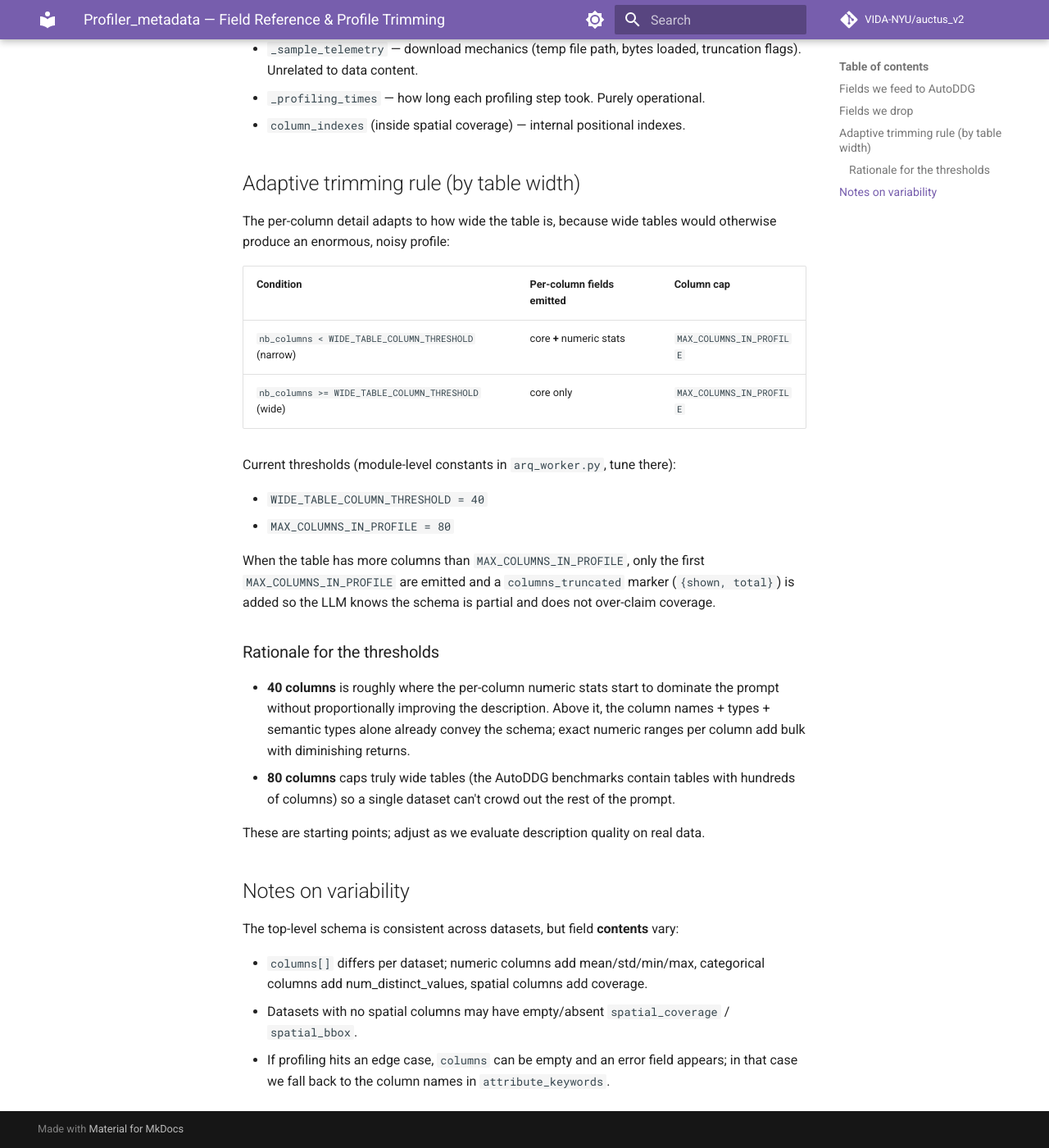
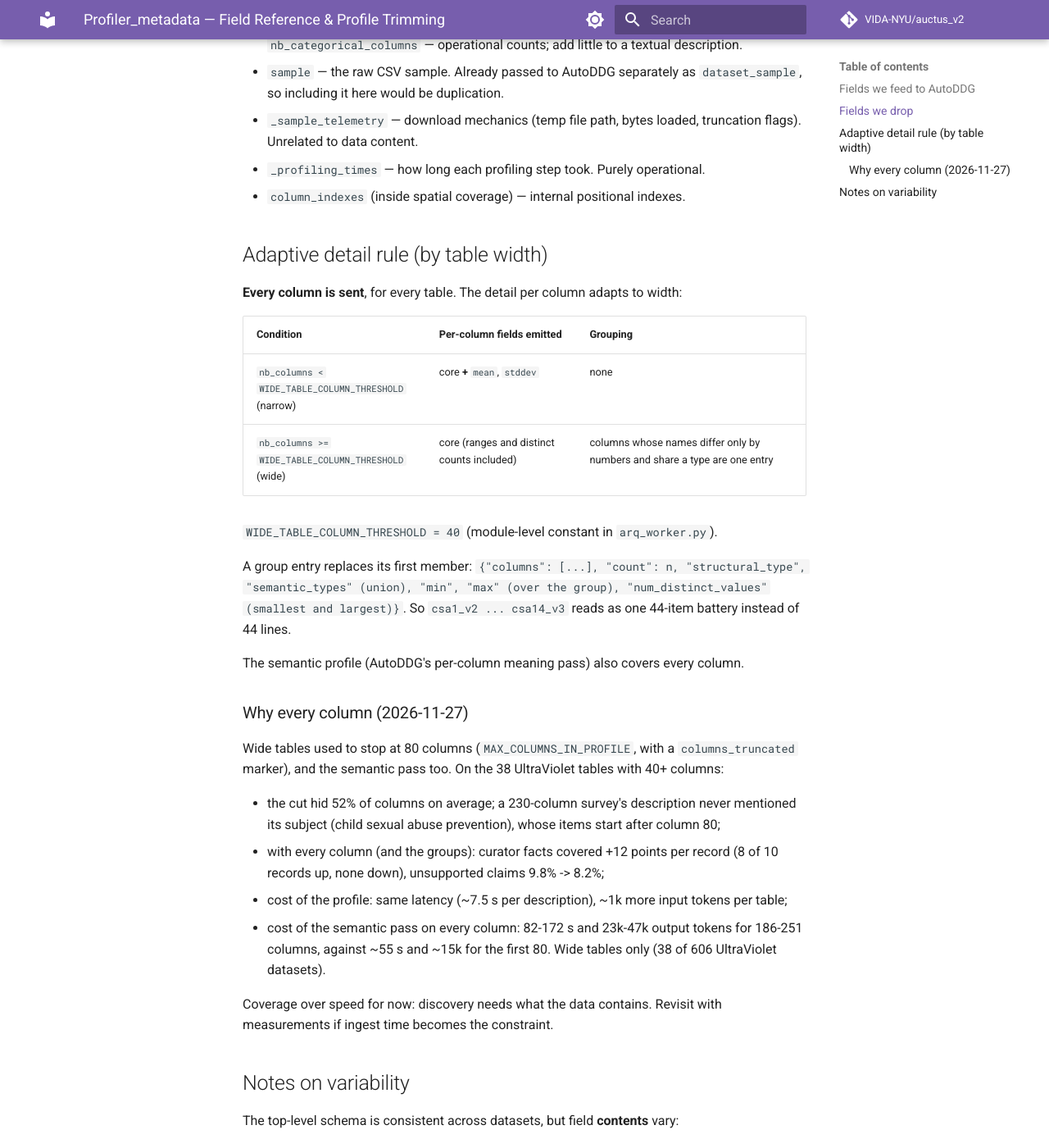
Before and after one commit to VIDA-NYU/auctus_v2, an MkDocs documentation site: the page built from docs/Profiler_metadata — Field Reference.md, in a window 1280 px wide and 1400 px high, scrolled down 1817 px. Shown: the whole window at 82% size. Built offline with MkDocs 1.6.1 and Material for MkDocs 9.7.7, drawn with Linux system fonts in a browser that asks for light colours; comment, search, counter and statistics services are not loaded; some of the changed text lies outside the part shown.

Commit message:
Docs: AutoDDG input sends every column; adaptive detail and grouping rule
The field reference still described the 80-column cap, std instead of stddev,
and no ranges for wide tables. Now matches build_profile_text, with the
measurements behind dropping the cap.

```diff
--- a/docs/Profiler_metadata — Field Reference.md
+++ b/docs/Profiler_metadata — Field Reference.md
@@ -34,8 +34,11 @@ Per-column (`columns[]`) — the core signal. For each column:
 | `name` | always (core) | The column name (e.g. Facility Name). |
 | `structural_type` | always (core) | Storage type (e.g. http://schema.org/Text, integer, date). |
 | `semantic_types` | always (core) | Meaning, when detected (e.g. latitude, city name). |
-| `num_distinct_values` | narrow tables only | Cardinality (categorical columns). |
-| `mean`, `std`, `min`, `max` | narrow tables only | Numeric stats; present only for numerical columns. Help the description state real ranges instead of guessing. |
+| `num_distinct_values` | always (core) | Cardinality (categorical columns). Capped at `nb_rows` (atlas-profiler's estimate can exceed it). |
+| `min`, `max` | always (core) | Numeric range. Without it the model reads ranges off the few sample rows. |
+| `mean`, `stddev` | narrow tables only | Numeric moments; present only for numerical columns. |
+
+Dataset-level, also sent: `temporal_coverage` (`start`, `end`), the file's date range from the record.
 
 ## Fields we drop
 
@@ -57,36 +60,31 @@ Per-column (`columns[]`) — the core signal. For each column:
 - `_profiling_times` — how long each profiling step took. Purely operational.
 - `column_indexes` (inside spatial coverage) — internal positional indexes.
 
-## Adaptive trimming rule (by table width)
+## Adaptive detail rule (by table width)
 
-The per-column detail adapts to how wide the table is, because wide tables would
-otherwise produce an enormous, noisy profile:
+**Every column is sent**, for every table. The detail per column adapts to width:
 
-| Condition | Per-column fields emitted | Column cap |
+| Condition | Per-column fields emitted | Grouping |
 |---|---|---|
-| `nb_columns < WIDE_TABLE_COLUMN_THRESHOLD` (narrow) | core **+** numeric stats | `MAX_COLUMNS_IN_PROFILE` |
-| `nb_columns >= WIDE_TABLE_COLUMN_THRESHOLD` (wide) | core only | `MAX_COLUMNS_IN_PROFILE` |
+| `nb_columns < WIDE_TABLE_COLUMN_THRESHOLD` (narrow) | core **+** `mean`, `stddev` | none |
+| `nb_columns >= WIDE_TABLE_COLUMN_THRESHOLD` (wide) | core (ranges and distinct counts included) | columns whose names differ only by numbers and share a type are one entry |
 
-Current thresholds (module-level constants in `arq_worker.py`, tune there):
+`WIDE_TABLE_COLUMN_THRESHOLD = 40` (module-level constant in `arq_worker.py`).
 
-- `WIDE_TABLE_COLUMN_THRESHOLD = 40`
-- `MAX_COLUMNS_IN_PROFILE = 80`
+A group entry replaces its first member: `{"columns": [...], "count": n, "structural_type", "semantic_types" (union), "min", "max" (over the group), "num_distinct_values" (smallest and largest)}`. So `csa1_v2 ... csa14_v3` reads as one 44-item battery instead of 44 lines.
 
-When the table has more columns than `MAX_COLUMNS_IN_PROFILE`, only the first
-`MAX_COLUMNS_IN_PROFILE` are emitted and a `columns_truncated` marker
-(`{shown, total}`) is added so the LLM knows the schema is partial and does not
-over-claim coverage.
+The semantic profile (AutoDDG's per-column meaning pass) also covers every column.
 
-### Rationale for the thresholds
+### Why every column (2026-11-27)
 
-- **40 columns** is roughly where the per-column numeric stats start to dominate the
-  prompt without proportionally improving the description. Above it, the column
-  names + types + semantic types alone already convey the schema; exact numeric
-  ranges per column add bulk with diminishing returns.
-- **80 columns** caps truly wide tables (the AutoDDG benchmarks contain tables with
-  hundreds of columns) so a single dataset can't crowd out the rest of the prompt.
+Wide tables used to stop at 80 columns (`MAX_COLUMNS_IN_PROFILE`, with a `columns_truncated` marker), and the semantic pass too. On the 38 UltraViolet tables with 40+ columns:
 
-These are starting points; adjust as we evaluate description quality on real data.
+- the cut hid 52% of columns on average; a 230-column survey's description never mentioned its subject (child sexual abuse prevention), whose items start after column 80;
+- with every column (and the groups): curator facts covered +12 points per record (8 of 10 records up, none down), unsupported claims 9.8% -> 8.2%;
+- cost of the profile: same latency (~7.5 s per description), ~1k more input tokens per table;
+- cost of the semantic pass on every column: 82-172 s and 23k-47k output tokens for 186-251 columns, against ~55 s and ~15k for the first 80. Wide tables only (38 of 606 UltraViolet datasets).
+
+Coverage over speed for now: discovery needs what the data contains. Revisit with measurements if ingest time becomes the constraint.
 
 ## Notes on variability
 
```
